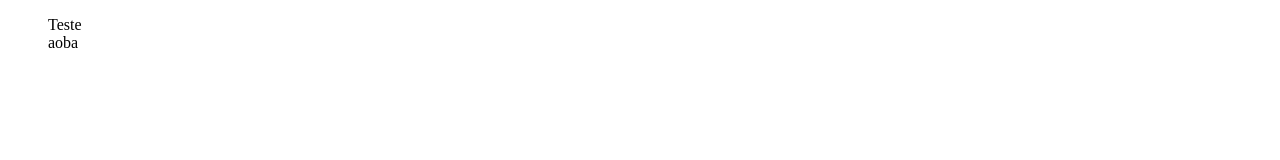
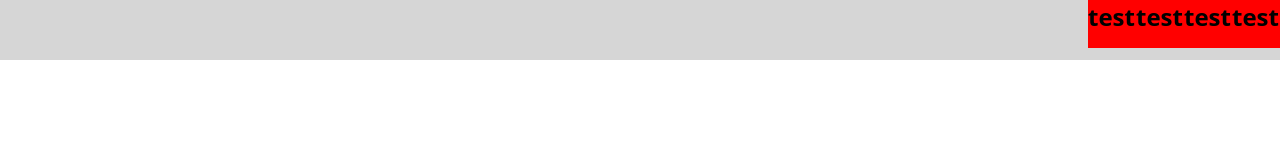
Before and after one commit to M3T4Z0D/portifolio, a plain HTML site: page index.html in a window 1280 px wide. Drawn offline with Linux system fonts and the light colour scheme.

Commit message:
Começo da navbar

```diff
--- a/css/style.css
+++ b/css/style.css
@@ -1,3 +1,45 @@
-ul{
+:root{
+    font-size: 16px;
+    font-family: 'Open Sans';
+    --bg-primary: #fafafa;
+    --bg-secondary: #d6d6d6;
+    --font-primary: #202020;
+    --font-secondary: #dadada;
+    --nav-size: 60px;
+    --border-radius: 8px;
+    --speed: 500ms;
+}
+
+*{
+    margin: 0;
+    padding: 0;
+    left: 0;
+    right: 0;
+    top: 0;
+    bottom: 0;
+}
+
+header{
+    justify-content: space-between;
+}
+
+.navbar{
+    background-color: var(--bg-secondary);
+    height: var(--nav-size);
+}
+
+.nav-list{
+    margin: 0px;
     list-style: none;
+    display: flex;scroll-behavior: ;
+    flex-direction: row;
+    justify-content: flex-end;
 }
+
+.nav-item{
+    background-color: red;
+    font-size: 1.5rem;
+    font-weight: bold;
+    height: calc(var(--nav-size) * 0.8);
+    width: calc(var(--nav-size) * 0.8);
+}
--- a/index.html
+++ b/index.html
@@ -10,10 +10,12 @@
 </head>
 <body>
     <header>
-        <nav>
-            <ul>
-                <li>Teste</li>
-                <li>aoba</li>
+        <nav class="navbar">
+            <ul class="nav-list">
+                <li class="nav-item">teste</li>
+                <li class="nav-item">teste</li>
+                <li class="nav-item">teste</li>
+                <li class="nav-item">teste</li>
             </ul>
         </nav>
     </header>
```
Also changed, not shown: js/styles.js (added).
